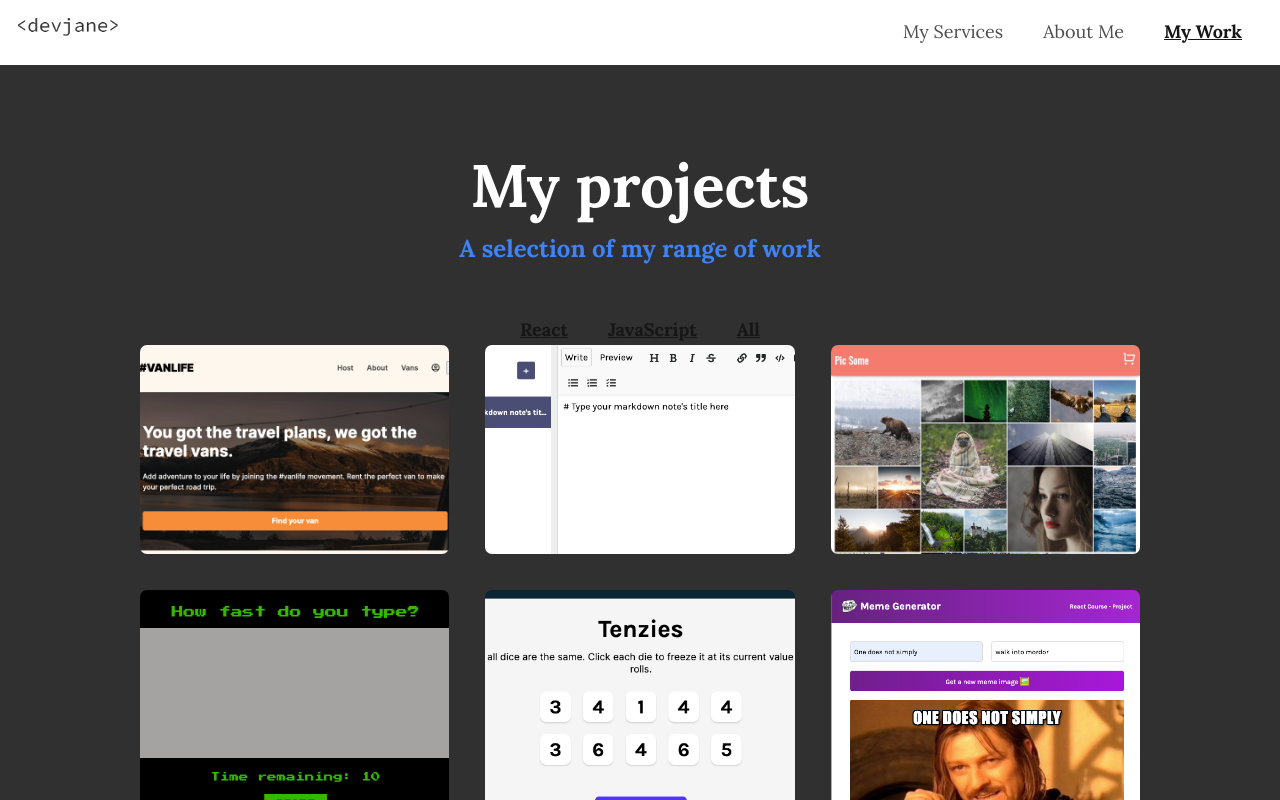
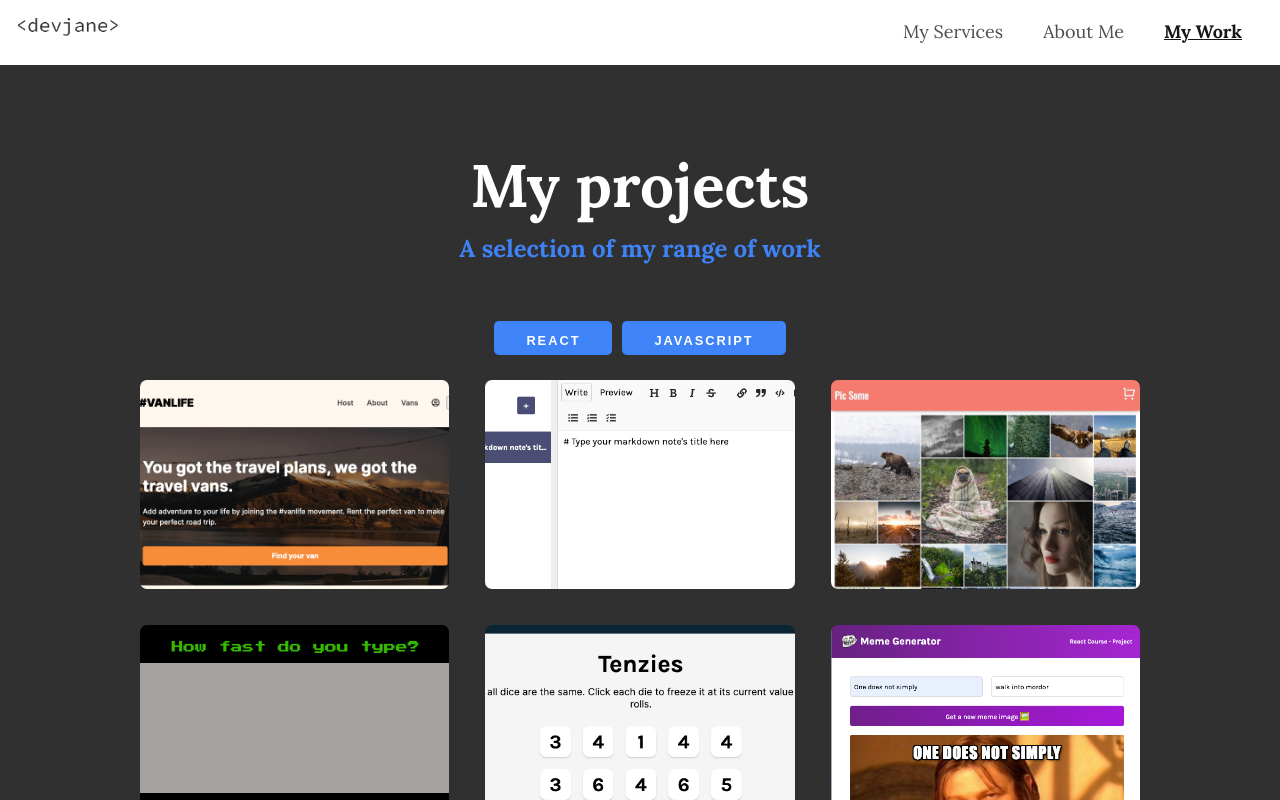
Before and after one commit to mjlearn13/portfolio, a React (Vite) app: page /mywork in a window 1280 px wide. Shown: the top 800 px of the page. Built offline with nearby package versions, Linux system fonts and the light colour scheme.

Commit message:
improvements to projects navigation

```diff
--- a/src/components/JavaScriptWork.jsx
+++ b/src/components/JavaScriptWork.jsx
@@ -8,7 +8,7 @@ export default function JavaScriptWork(){
   const javaScriptProjectsElements = javaScriptProjects.map((project) => {
     return (
       <Link
-        to={`/myWork/${project.id}`}
+        to={project.id}
         key={project.id}
         className="portfolio__item"
       >
--- a/src/components/MyWork.jsx
+++ b/src/components/MyWork.jsx
@@ -1,9 +1,9 @@
-import {Link, NavLink, useSearchParams} from 'react-router-dom'
+import {Link, useSearchParams} from 'react-router-dom'
 import allProjectsData from '../allProjectsData'
 
 
 export default function MyWork(){
-  const [searchParams] = useSearchParams()
+  const [searchParams, setSearchParams] = useSearchParams()
 
   const typeFilter = searchParams.get("type")
 
@@ -13,20 +13,17 @@ export default function MyWork(){
     : allProjectsData
 
   const projectElements = displayedProjects.map(project => {
-    return <Link
-        to={`/myWork/${project.id}`}
+    return (
+      <Link
+        to={project.id}
+        state={{ search: `?${searchParams.toString()}`, type: typeFilter }}
         key={project.id}
         className="portfolio__item"
       >
         <img src={project.imageSquare} alt="" className="portfolio__img" />
-    </Link>
+      </Link>
+    )
   })
-
-    const activeStyles = {
-      fontWeight: 'bold',
-      textDecoration: 'underline',
-      color: '#161616',
-    }
 
   return (
     <section className="my-work">
@@ -35,28 +32,32 @@ export default function MyWork(){
         A selection of my range of work
       </p>
 
-      <nav>
-        <NavLink
-          to="?type=react"
-          style={({ isActive }) => (isActive ? activeStyles : null)}
+      <div className='projects-filter-buttons'>
+        <button
+          onClick={() => setSearchParams({type: "react"})}
+          className={
+            `btn project-type react ${typeFilter === "react" ? "selected" : ""}`
+          }
         >
           React
-        </NavLink>
+        </button>
 
-        <NavLink
-          to="?type=javascript"
-          style={({ isActive }) => (isActive ? activeStyles : null)}
+        <button
+          onClick={() => setSearchParams({type: "javascript"})}
+          className={
+            `btn project-type javascript ${typeFilter === "javascript" ? "selected" : ""}`
+          }
         >
           JavaScript
-        </NavLink>
+        </button>
 
-        <NavLink
-          to="."
-          style={({ isActive }) => (isActive ? activeStyles : null)}
+        {typeFilter && <button
+          onClick={() => setSearchParams({})}
+          className='btn project-type clear-filters'
         >
           All
-        </NavLink>
-      </nav>
+        </button>}
+      </div>
       <div className="portfolio">{projectElements}</div>
     </section>
   )
--- a/src/components/Project.jsx
+++ b/src/components/Project.jsx
@@ -1,19 +1,21 @@
-import { useParams, Link} from 'react-router-dom'
+import { useParams, Link, useLocation} from 'react-router-dom'
 import allProjectsData from '../allProjectsData'
 
 
 export default function Project() {
     const {id} = useParams()
+    const location = useLocation()
     const currentProject = allProjectsData.find(project => project.id === id)
-
+    const search = location.state?.search || ""
+    const type = location.state?.type || "all"
   return (
     <>
       <Link
-        to=".."
+        to={`..${search}`}
         relative="path"
         className="back-button"
       >
-        &larr; <span>Back to projects</span>
+        &larr; <span>Back to {type} projects</span>
       </Link>
 
       <section className="intro portfolio-intro">
--- a/src/components/ReactWork.jsx
+++ b/src/components/ReactWork.jsx
@@ -8,7 +8,7 @@ export default function ReactWork() {
   const reactProjectsElements = reactProjects.map((project) => {
     return (
       <Link
-        to={`/myWork/${project.id}`}
+        to={project.id}
         key={project.id}
         className="portfolio__item"
       >
--- a/src/index.css
+++ b/src/index.css
@@ -348,6 +348,45 @@ nav a:hover {
     opacity: .5;
 }
 
+.projects-filter-buttons {
+    display: flex;
+    justify-content: center;
+    margin-bottom: 20px;
+}
+
+.project-type {
+    height: 34px;
+    border: none;
+    border-radius: 5px;
+    transition: 200ms all cubic-bezier(0.4, 0, 0.2, 1);
+    margin: 5px;
+}
+
+.project-type:hover {
+    color: #FFEAD0;
+}
+
+.project-type:focus {
+    outline: none;
+}
+
+/* .project-type.selected {
+    color: #FFEAD0;
+} */
+
+.project-type.react:hover, .project-type.react.selected {
+    background-color: #E17654;
+}
+
+.project-type.javascript:hover, .project-type.javascript.selected {
+    background-color: #115E59;
+}
+
+.project-type.clear-filters:hover {
+    background-color: #161616;
+}
+
+
 
 /* footer */
 
```
